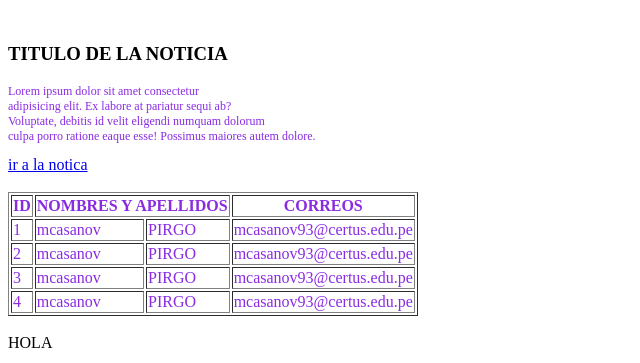
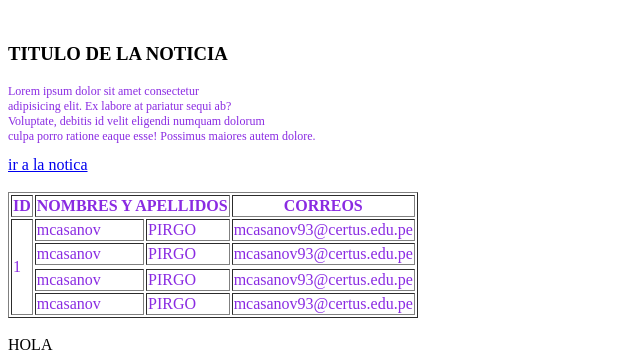
Before and after one commit to Mcasanov93/clase-1-html, a plain HTML site: page index.html in a window 1280 px wide. Shown: the part 437-800 px from the top of the page, without its empty margins (0-640 px from the left). Drawn offline with Linux system fonts and the light colour scheme.

Commit message:
TABLA FINALD ROWSPAN

```diff
--- a/index.html
+++ b/index.html
@@ -35,25 +35,22 @@
                             <th>CORREOS</th>
                         </tr>
                         <tr>
-                            <td>1</td>
+                            <td rowspan="5">1</td>
                             <td>mcasanov</td>
                             <td>PIRGO</td>
                             <td>mcasanov93@certus.edu.pe</td>
                         </tr>
                         <tr>
-                            <td>2</td>
+                            <td>mcasanov</td>
+                            <td>PIRGO</td>
+                            <td>mcasanov93@certus.edu.pe</td>
+                        </tr>
+                        <tr></tr>
                             <td>mcasanov</td>
                             <td>PIRGO</td>
                             <td>mcasanov93@certus.edu.pe</td>
                         </tr>
                         <tr>
-                            <td>3</td>
-                            <td>mcasanov</td>
-                            <td>PIRGO</td>
-                            <td>mcasanov93@certus.edu.pe</td>
-                        </tr>
-                        <tr>
-                            <td>4</td>
                             <td>mcasanov</td>
                             <td>PIRGO</td>
                             <td>mcasanov93@certus.edu.pe</td>
```
